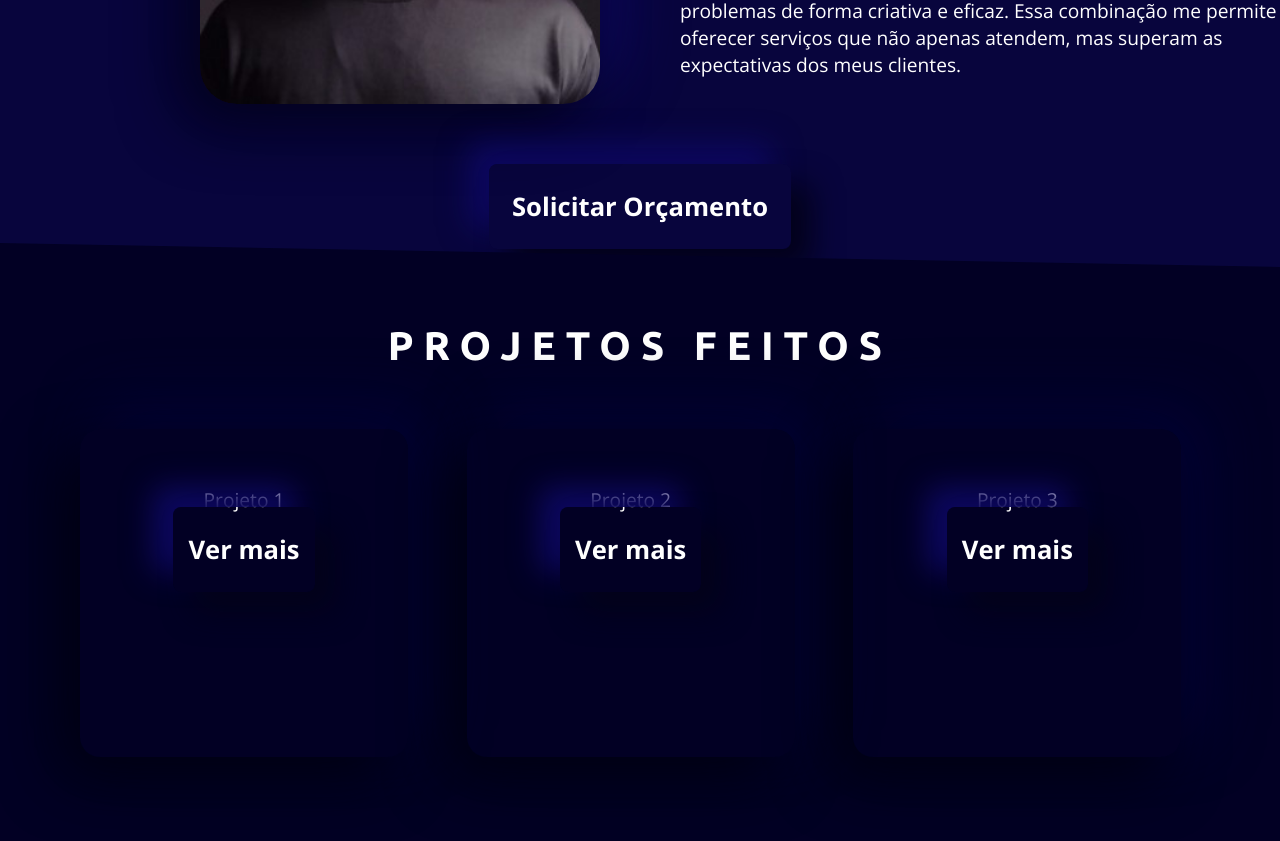
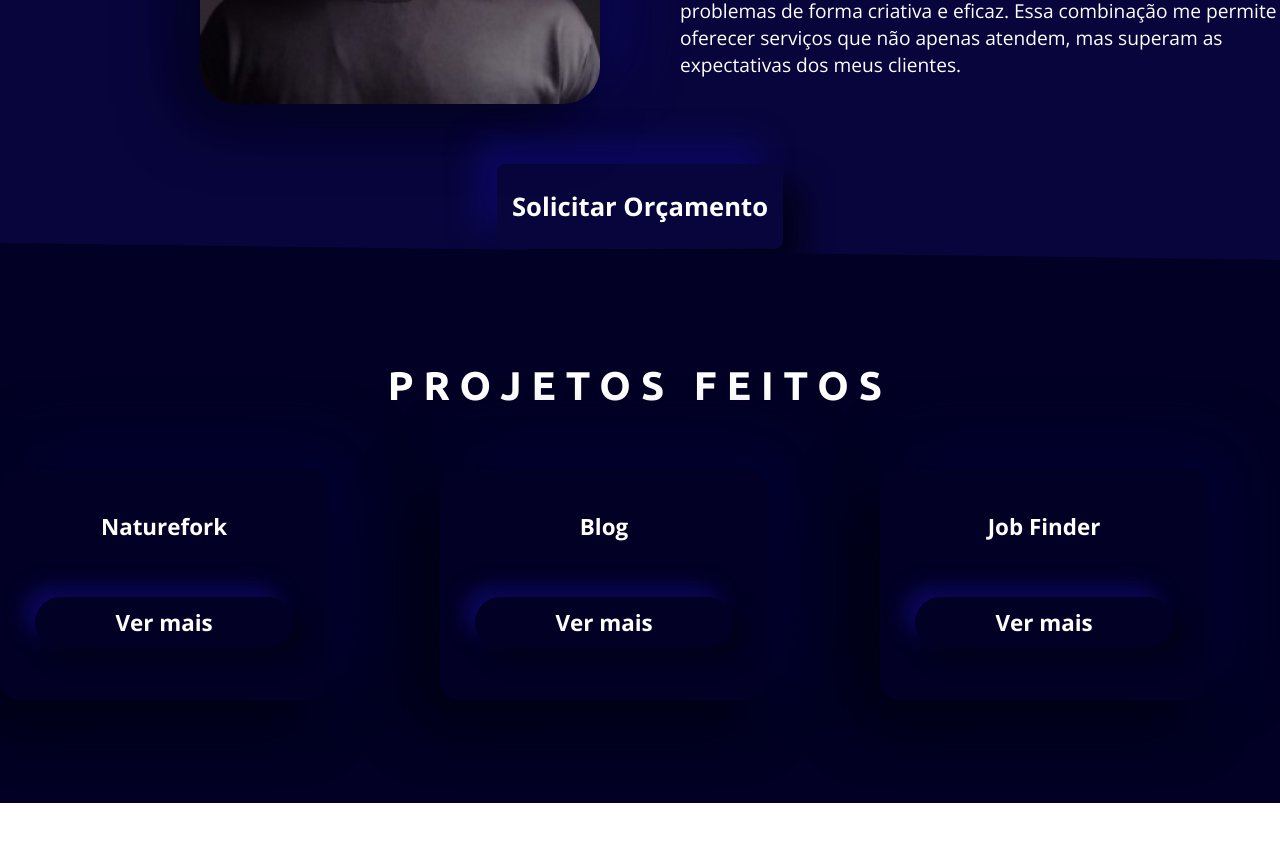
Before and after one commit to dario-bastos-dev/Poritfolio-2, a React (Vite) app: page / in a window 1280 px wide. Shown: the part 2311-3152 px from the top of the page. After the commit the page ends 3131 px from the top, so only its background shows below. Built offline with nearby package versions, Linux system fonts and the light colour scheme.

Commit message:
Quarta seção finalizada

```diff
--- a/package.json
+++ b/package.json
@@ -11,6 +11,7 @@
   },
   "dependencies": {
     "@phosphor-icons/react": "^2.1.7",
+    "axios": "^1.7.7",
     "react": "^18.3.1",
     "react-dom": "^18.3.1",
     "styled-components": "^6.1.13"
--- a/src/ui/partials/Section4.tsx
+++ b/src/ui/partials/Section4.tsx
@@ -1,30 +1,28 @@
+import React from "react";
 import { StyledButton, StyledSection4 } from "../styles/SectionStyles";
 
-const Section4 = () => {
+const Section4: React.FunctionComponent = () => {
   return (
     <StyledSection4>
       <div className="container">
         <h2>Projetos feitos</h2>
         <div className="projects">
-          <div className="project pro-1">
+          <div className="project">
             <div>
-              <img src="" alt="" />
-              <p>Projeto 1</p>
-              <StyledButton>Ver mais</StyledButton>
+              <p>Naturefork</p>
+              <StyledButton href="https://site-nutricionista-mauve.vercel.app/" target="_blank">Ver mais</StyledButton>
             </div>
           </div>
-          <div className="project pro-2">
+          <div className="project">
             <div>
-              <img src="" alt="" />
-              <p>Projeto 2</p>
-              <StyledButton>Ver mais</StyledButton>
+              <p>Blog</p>
+              <StyledButton href="https://andrezza.firmadeadvocacia.adv.br/" target="_blank">Ver mais</StyledButton>
             </div>
           </div>
-          <div className="project pro-3">
+          <div className="project">
             <div>
-              <img src="" alt="" />
-              <p>Projeto 3</p>
-              <StyledButton>Ver mais</StyledButton>
+              <p>Job Finder</p>
+              <StyledButton href="https://job-finder-bwun.onrender.com" target="_blank">Ver mais</StyledButton>
             </div>
           </div>
         </div>
--- a/src/ui/styles/SectionStyles.tsx
+++ b/src/ui/styles/SectionStyles.tsx
@@ -2,7 +2,6 @@ import styled from "styled-components";
 
 // Modelo de botão
 export const StyledButton = styled.a`
-  width: 17rem;
   padding: 25px 15px;
   background-color: transparent;
   color: ${({ theme }) => theme.colors.textWhite};
@@ -190,11 +189,11 @@ export const StyledSection3 = styled.section`
 export const StyledSection4 = styled.section`
   background-color: ${({ theme }) => theme.colors.blue3};
   margin-top: -48px;
-  height: 100vh;
+  height: 70vh;
   clip-path: polygon(0 0, 100% 3%, 100% 100%, 0 100%);
 
   .container {
-    padding: 80px;
+    padding: 120px 0;
     text-align: center;
 
     .projects {
@@ -205,11 +204,36 @@ export const StyledSection4 = styled.section`
 
       .project {
         width: 18rem;
-        height: 18rem;
+        display: flex;
+        justify-content: center;
+        align-items: center;
         padding: 20px;
         box-shadow: -20px 20px 60px ${({ theme }) => theme.shadows.shadowBlack3},
           20px -20px 60px ${({ theme }) => theme.shadows.shadowWhite3};
         border-radius: 20px;
+
+        div {
+          display: flex;
+          flex-direction: column;
+
+          p {
+            font-weight: bold;
+            font-size: ${({ theme }) => theme.fontSize.subtitle};
+          }
+
+          a {
+            margin: 2rem 0;
+            padding: 10px 80px;
+            border-radius: 30px;
+            box-shadow: 10px 10px 20px ${({ theme }) => theme.shadows.shadow1},
+               -10px -10px 20px ${({ theme }) => theme.shadows.shadowWhite4};
+            font-size: ${({ theme }) => theme.fontSize.subtitle};
+            &:active {
+              box-shadow: inset 10px 10px 20px ${({ theme }) => theme.shadows.shadow1},
+               inset -10px -10px 20px ${({ theme }) => theme.shadows.shadowWhite4};
+            }
+          }
+        }
       }
     }
   }
```
Also changed, not shown: src/App.tsx (+11 -9 lines), 1 other file (tests, documents, lock files or other folders).
